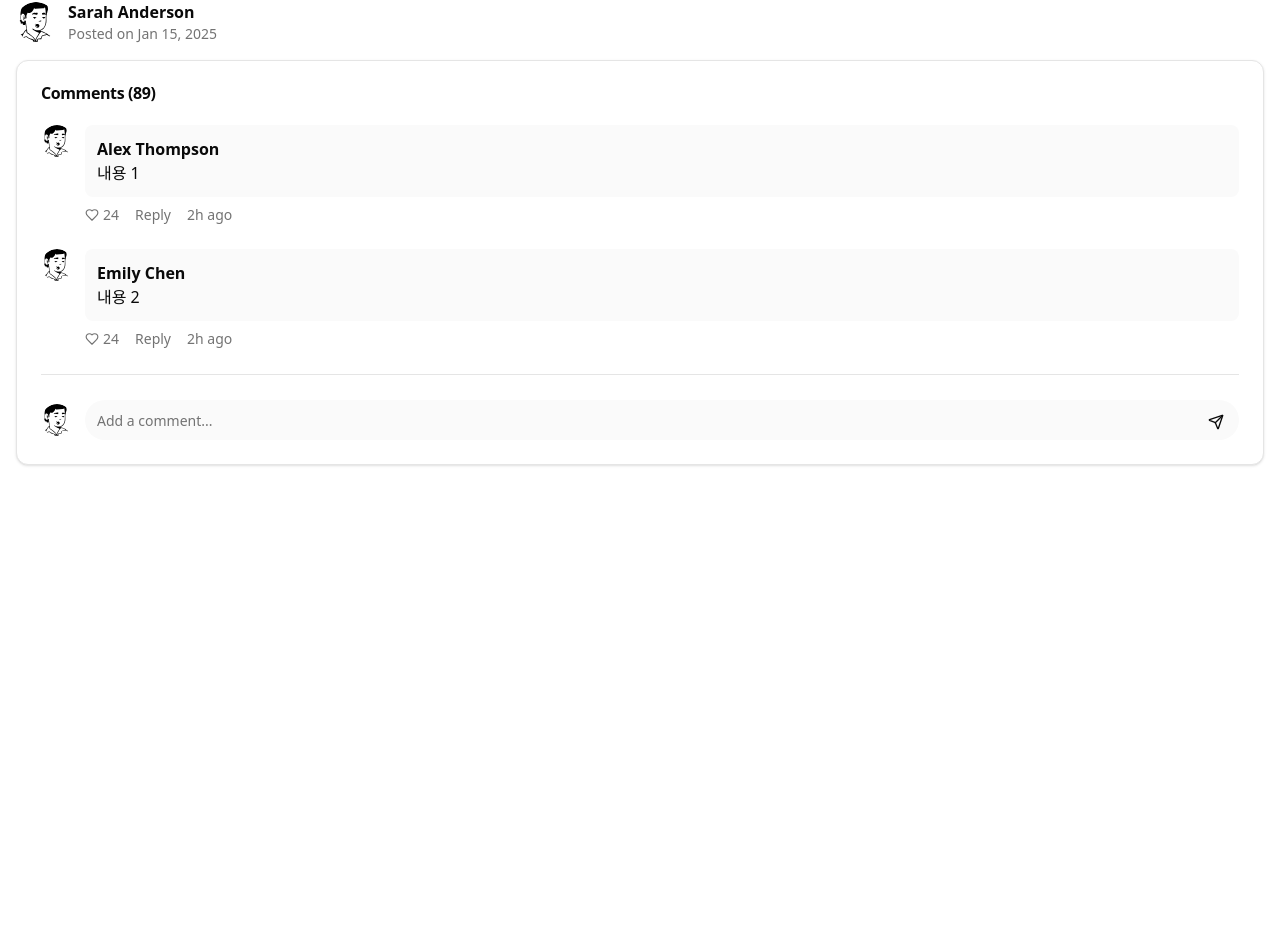
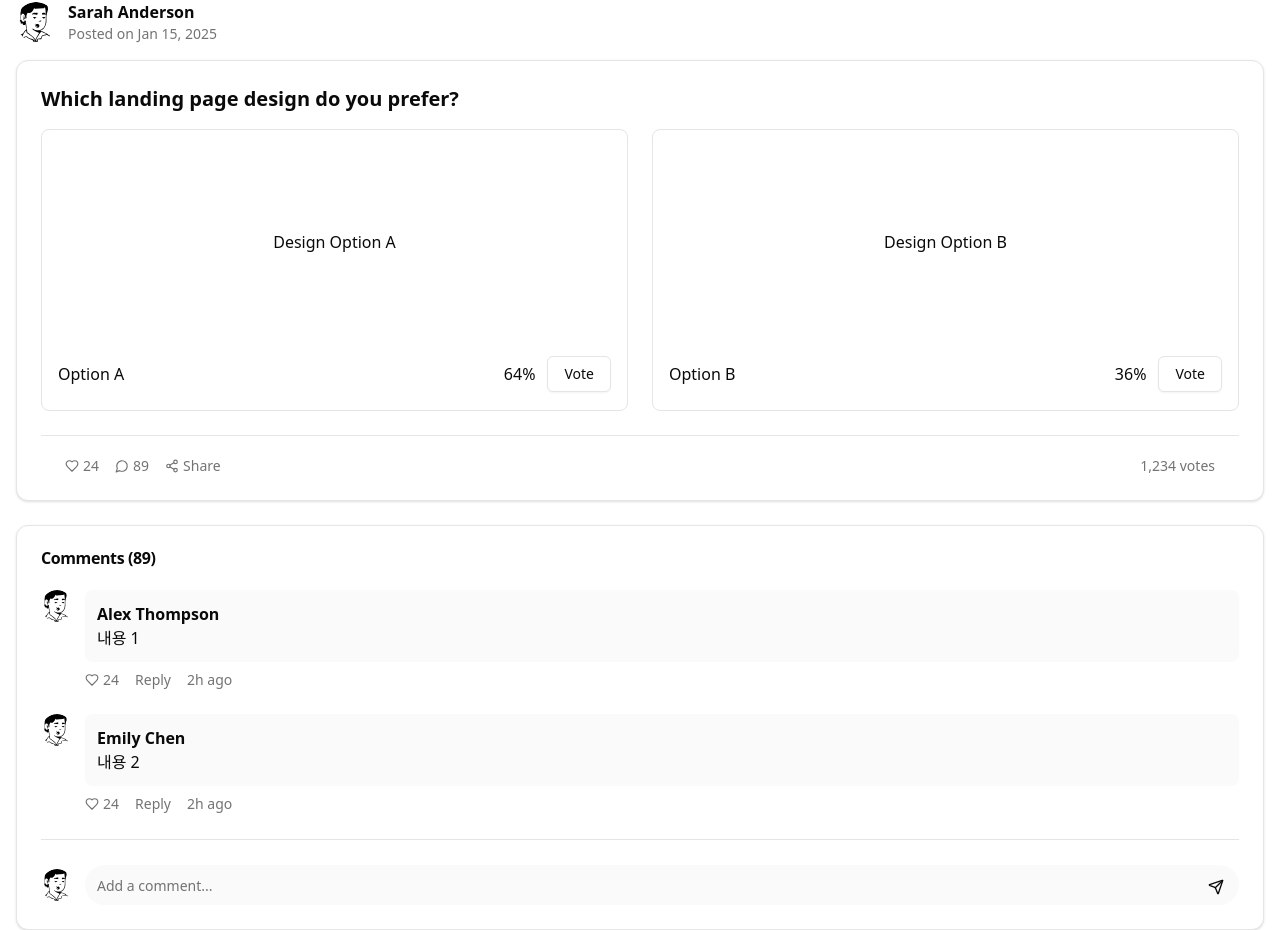
Before and after one commit to goorm-highfive/XAB, a Next.js app: page /post-detail in a window 1280 px wide. Before the commit the page ends 800 px from the top, so only its background shows below. Built offline with nearby package versions, Linux system fonts and the light colour scheme.

Commit message:
feat: 게시글 뷰페이지 투표버튼 기능추가

```diff
--- a/app/post-detail/page.tsx
+++ b/app/post-detail/page.tsx
@@ -7,9 +7,9 @@ function PostDetailPage() {
   return (
     <div className="mx-auto h-screen max-w-[1248px]">
       <section>
-        <PostView author={'Sarah Anderson'} createDate={'Jan 15, 2025'} />
+        <PostView />
       </section>
-      <section>
+      <section className="mt-6">
         <Card>
           <CardHeader>
             <CardTitle>Comments (89)</CardTitle>
--- a/src/components/common/custom-alert-dialog.tsx
+++ b/src/components/common/custom-alert-dialog.tsx
@@ -8,11 +8,17 @@ import {
   AlertDialogHeader,
   AlertDialogTitle,
   AlertDialogTrigger,
-} from '~/components/common/alert-dialog'
+} from '~/components/ui/alert-dialog'
 import { Button } from '~/components/ui/button'
 
+// alert 관련 type정의 : 트리거 버튼 내용, 타이틀, action버튼 필수
 type CustomAlertDialogProps = {
-  [key: string]: string
+  triggerBtnText: string
+  alertTitle: string
+  description?: string
+  cancelBtnText?: string
+  actionBtnText: string
+  onActionClick?: () => void // 클릭 시 실행될 함수
 }
 
 const CustomAlertDialog = ({
@@ -21,6 +27,7 @@ const CustomAlertDialog = ({
   description,
   cancelBtnText,
   actionBtnText,
+  onActionClick, // 함수 전달 받기
 }: CustomAlertDialogProps) => {
   return (
     <AlertDialog>
@@ -33,8 +40,14 @@ const CustomAlertDialog = ({
           <AlertDialogDescription>{description}</AlertDialogDescription>
         </AlertDialogHeader>
         <AlertDialogFooter>
-          <AlertDialogCancel>{cancelBtnText}</AlertDialogCancel>
-          <AlertDialogAction>{actionBtnText}</AlertDialogAction>
+          {cancelBtnText && (
+            <AlertDialogCancel>{cancelBtnText}</AlertDialogCancel>
+          )}
+          <AlertDialogAction
+            onClick={onActionClick ? onActionClick : undefined}
+          >
+            {actionBtnText}
+          </AlertDialogAction>
         </AlertDialogFooter>
       </AlertDialogContent>
     </AlertDialog>
--- a/src/components/post-view.tsx
+++ b/src/components/post-view.tsx
@@ -1,27 +1,102 @@
+'use client'
+
 import Image from 'next/image'
 import defaultProfile from '~/assets/svg/default-profile.svg'
+import { Card } from '~/components/ui/card'
+import { CustomAlertDialog } from '~/components/common/custom-alert-dialog'
+import { Heart } from 'lucide-react'
+import { MessageCircle } from 'lucide-react'
+import { Share2 } from 'lucide-react'
+import { useState } from 'react'
 
-type PostViewProps = {
-  author: string
-  createDate: string
-}
+function PostView() {
+  const [voteBtnBool, setVoteBtnBool] = useState(true)
 
-function PostView({ author, createDate }: PostViewProps) {
+  const voteBtnOnClick = () => {
+    setVoteBtnBool(false)
+  }
+
+  // 투표 버튼 클릭시 투표 버튼 사라짐 -> 투표 완료 확인용
+  const renderVoteButton = (triggerBtnText: string, option: string) => {
+    return (
+      voteBtnBool && (
+        <CustomAlertDialog
+          alertTitle={`Your vote for ${option} has been successfully submitted.`}
+          triggerBtnText={triggerBtnText}
+          actionBtnText="Confirm"
+          onActionClick={() => voteBtnOnClick()}
+        />
+      )
+    )
+  }
+
   return (
     <>
-      <div className="mb-4 flex items-center">
+      <div className="post-writer mb-4 flex items-center">
         <div className="user-img mr-3 h-10 w-10 overflow-hidden rounded-full">
           <Image src={defaultProfile} alt="" />
         </div>
         <div>
           <p>
-            <b>{author}</b>
+            <b>Sarah Anderson</b>
           </p>
           <p className="text-sm text-muted-foreground">
-            Posted on {createDate}
+            Posted on Jan 15, 2025
           </p>
         </div>
       </div>
+      <Card className="p-6">
+        <article className="post-view">
+          <h2 className="pb-4 text-xl font-semibold">
+            Which landing page design do you prefer?
+          </h2>
+          <ul className="option-box grid grid-cols-2 gap-6">
+            <li className="rounded-[8px] border p-4">
+              <div className="vote-cont flex h-[192px] items-center justify-center overflow-hidden rounded-[8px] text-center">
+                Design Option A
+              </div>
+              <div className="vote-state mt-4 flex h-[40px] items-center justify-between">
+                <p className="font-medium">Option A</p>
+                <div className="flex items-center">
+                  <p className="vote-percent mr-3">64%</p>
+                  {renderVoteButton('Vote', 'Option A')}
+                </div>
+              </div>
+            </li>
+            <li className="rounded-[8px] border p-4">
+              <div className="vote-cont flex h-[192px] items-center justify-center overflow-hidden rounded-[8px] text-center">
+                Design Option B
+              </div>
+              <div className="vote-state mt-4 flex h-[40px] items-center justify-between">
+                <p className="font-medium">Option B</p>
+                <div className="flex items-center">
+                  <p className="vote-percent mr-3">36%</p>
+                  {renderVoteButton('Vote', 'Option B')}
+                </div>
+              </div>
+            </li>
+          </ul>
+          <div className="post-actions mt-6 flex items-center justify-between border-t pb-0 pl-6 pr-6 pt-5 text-sm text-muted-foreground">
+            <div className="left flex items-center">
+              <button type="button" className="mr-4 flex items-center">
+                <Heart size={14} className="mr-1" />
+                24
+              </button>
+              <button type="button" className="mr-4 flex items-center">
+                <MessageCircle size={14} className="mr-1" />
+                89
+              </button>
+              <button type="button" className="mr-4 flex items-center">
+                <Share2 size={14} className="mr-1" />
+                Share
+              </button>
+            </div>
+            <div className="right">
+              <span>1,234 votes</span>
+            </div>
+          </div>
+        </article>
+      </Card>
     </>
   )
 }
```
Also changed, not shown: src/components/ui/alert-dialog.tsx (renamed from src/components/common/alert-dialog.tsx).
